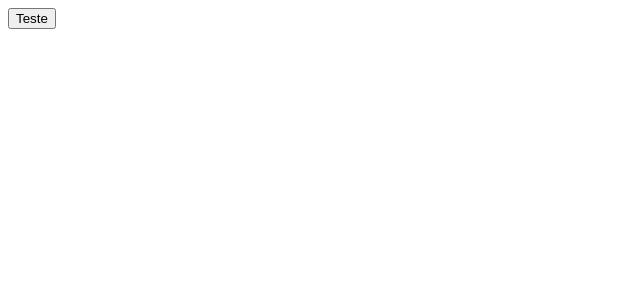
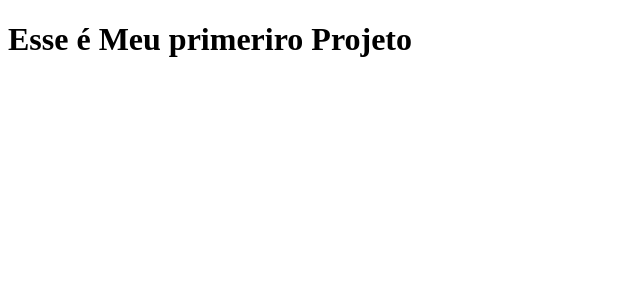
Before and after one commit to DevFelipeSilva-404/MyFirst-Repository, a Next.js app: page / in a window 1280 px wide. Shown: the top 300 px of the page, without its empty margins (0-640 px from the left). Built offline with nearby package versions, Linux system fonts and the light colour scheme.

Commit message:
removi o botao de teste

```diff
--- a/pages/index.js
+++ b/pages/index.js
@@ -1,5 +1,5 @@
 function Home() {
-  return (<h1>Esse é Meu primeriro Projeto</h1>), (<button>Teste</button>);
+  return <h1>Esse é Meu primeriro Projeto</h1>;
 }
 
 export default Home;
```
